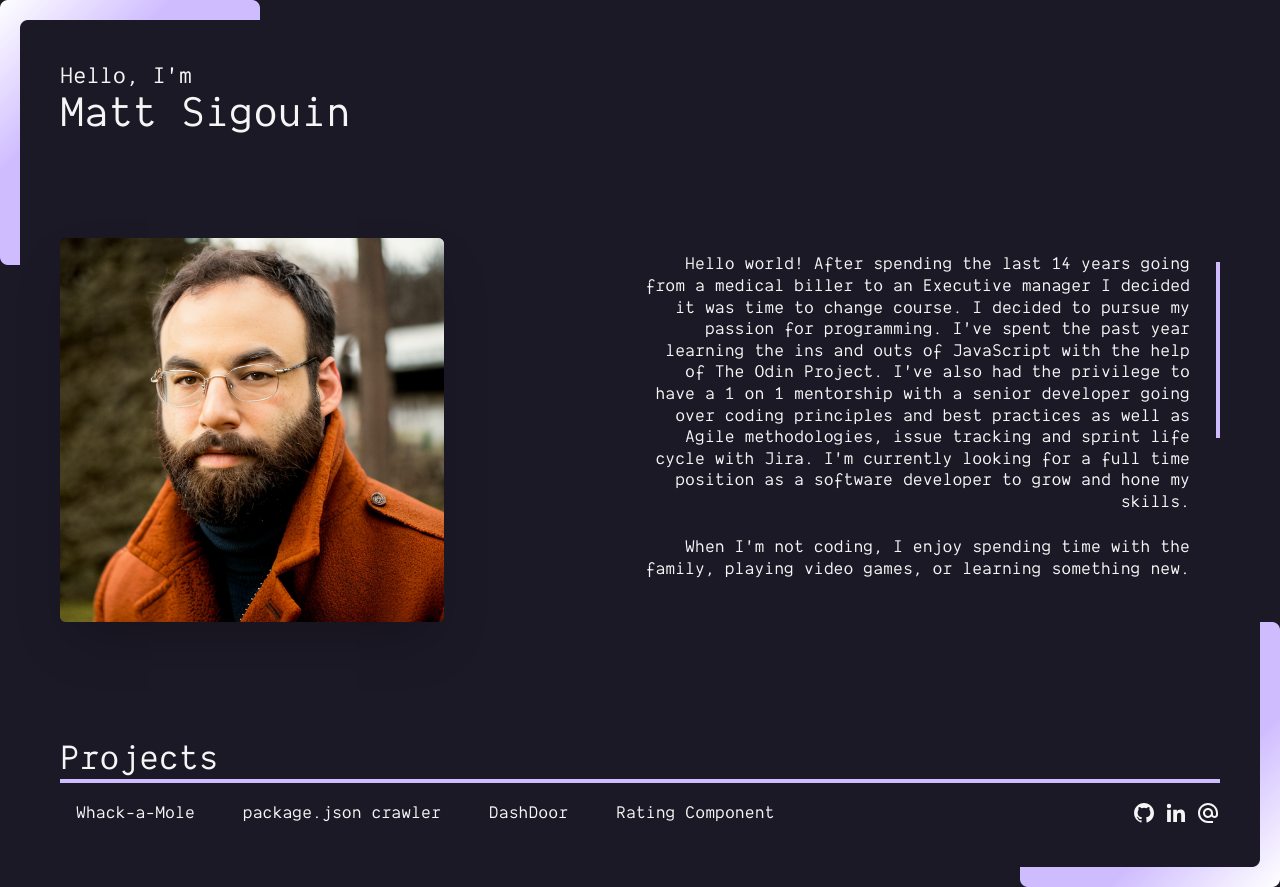
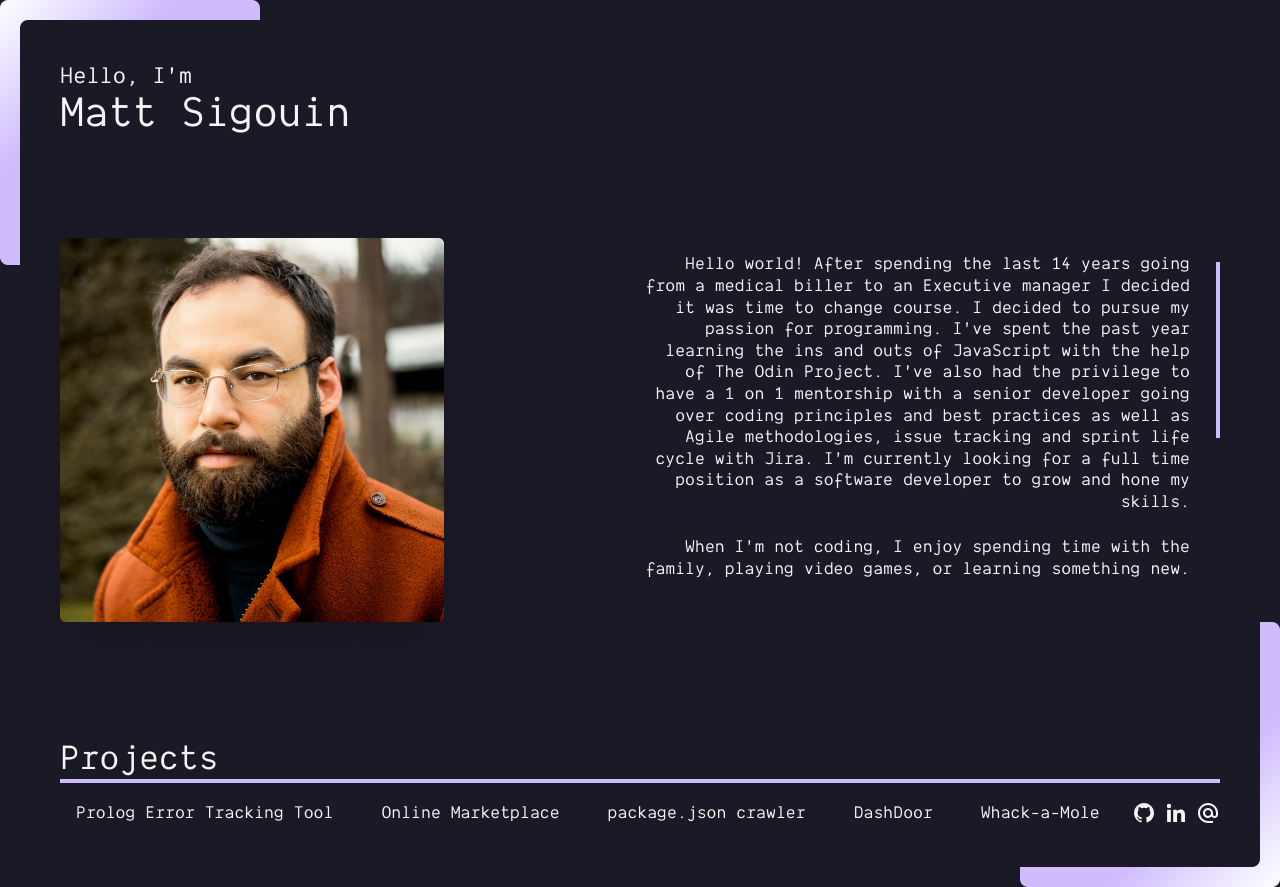
Before and after one commit to Sigouin/portfolio, a Next.js app: page / in a window 1280 px wide. Built offline with nearby package versions, Linux system fonts and the light colour scheme.

Commit message:
Updating projects

```diff
--- a/data/projects.ts
+++ b/data/projects.ts
@@ -11,12 +11,20 @@ export interface IProject {
 
 const projects: IProject[] = [
   {
-    id: "whackamole",
-    name: "Whack-a-Mole",
-    img: "whackamole.jpg",
-    description: 'This is a simple and fun game where you have to quickly tap or click on moles that pop up from their holes. The goal is to whack as many moles as possible within a given time limit.',
-    demoURL: 'https://whackamole-navy.vercel.app/',
-    gitURL: 'https://github.com/sigouin/whackamole'
+    id: "prolog",
+    name: "Prolog Error Tracking Tool",
+    img: "prolog.jpg",
+    description: 'This repository is part of the React Job Simulator where you work in a professional dev environment with advanced tooling and workflows.',
+    demoURL: 'https://prolog-app-sigouin.vercel.app/',
+    gitURL: 'https://github.com/profydev/prolog-app-Sigouin'
+  },
+  {
+    id: "marketplace",
+    name: "Online Marketplace",
+    img: "marketplace.jpg",
+    description: 'This is a simple online marketplace where you can add, edit, and delete products. It also has user messaging and authentication.',
+    demoURL: 'https://online-marketplace-one.vercel.app/',
+    gitURL: 'https://github.com/Sigouin/online-marketplace'
   },
   {
     id: "packagejsoncrawler",
@@ -30,18 +38,26 @@ const projects: IProject[] = [
     id: "dashdoor",
     name: "DashDoor",
     img: "dashdoor.jpg",
-    description: 'A classic DoorDash mockup that only has specifically Chick-fil-a as a store which only sells 4 items that you cannot really purchase.',
+    description: 'A classic DoorDash mockup that only has specifically Chick-fil-a as a store which only sells four items that you cannot really purchase.',
     demoURL: 'https://dashdoor.vercel.app/',
     gitURL: 'https://github.com/Sigouin/dashdoor'
   },
   {
-    id: "ratingcomponent",
-    name: "Rating Component",
-    img: "ratingcomp.png",
-    description: 'This was a simple challenge hosted on Frontend Mentor. It is aimed to practice user interactions and updated the DOM.',
-    demoURL: 'https://matts-ratingcomp-81c54f.netlify.app/',
-    gitURL: 'https://github.com/sigouin/ratingcomponent'
+    id: "whackamole",
+    name: "Whack-a-Mole",
+    img: "whackamole.jpg",
+    description: 'This is a simple and fun game where you have to quickly tap or click on moles that pop up from their holes. The goal is to whack as many moles as possible within a given time limit.',
+    demoURL: 'https://whackamole-navy.vercel.app/',
+    gitURL: 'https://github.com/sigouin/whackamole'
   },
+  // {
+  //   id: "ratingcomponent",
+  //   name: "Rating Component",
+  //   img: "ratingcomp.png",
+  //   description: 'This was a simple challenge hosted on Frontend Mentor. It is aimed to practice user interactions and updating the DOM.',
+  //   demoURL: 'https://matts-ratingcomp-81c54f.netlify.app/',
+  //   gitURL: 'https://github.com/sigouin/ratingcomponent'
+  // },
 ]
 
 export default projects
```
